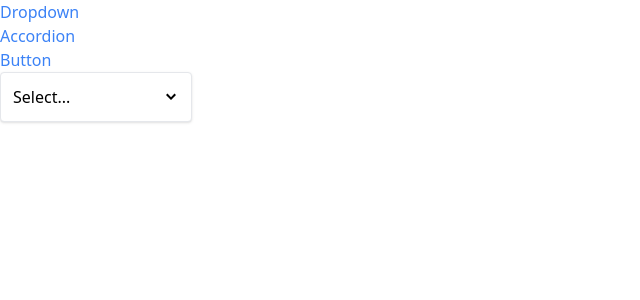
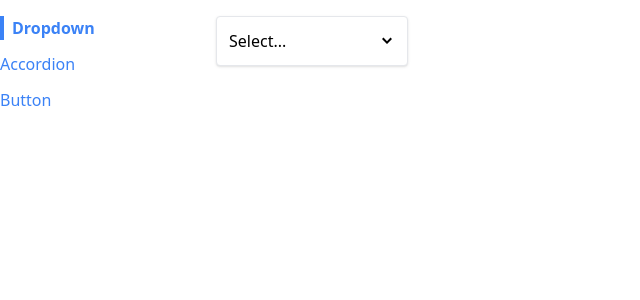
Before and after one commit to waynesdotdev/comps, a React (Create React App) app: page / in a window 1280 px wide. Shown: the top 300 px of the page, without its empty margins (0-640 px from the left). Built offline with nearby package versions, Linux system fonts and the light colour scheme.

Commit message:
navigation done

```diff
--- a/src/App.js
+++ b/src/App.js
@@ -6,10 +6,10 @@
 
 function App() {
   return (
-    <div>
+    <div className='container mx-auto grid grid-cols-6 gap-4 mt-4'>
       <SideBar />
 
-      <div>
+      <div className='col-span-5'>
         <Route path='/accordion'>
           <AccordionPage />
         </Route>
--- a/src/components/Link.js
+++ b/src/components/Link.js
@@ -1,10 +1,14 @@
 import classNames from 'classnames'
 import useNavigation from '../hooks/useNavigation'
 
-const Link = ({ to, children }) => {
-  const { navigate } = useNavigation()
+const Link = ({ to, children, className, activeClassName }) => {
+  const { navigate, currentPath } = useNavigation()
 
-  const classes = classNames('text-blue-500', {})
+  const classes = classNames(
+    'text-blue-500',
+    className,
+    currentPath === to && activeClassName
+  )
 
   const handleClick = event => {
     if (event.metaKey || event.ctrlKey) {
@@ -15,6 +19,7 @@
   }
 
   return (
+    //eslint-disable-next-line
     <a className={classes} onClick={handleClick}>
       {children}
     </a>
--- a/src/components/SideBar.js
+++ b/src/components/SideBar.js
@@ -18,14 +18,19 @@
 
   const renderedLinks = links.map(link => {
     return (
-      <Link key={link.label} to={link.path}>
+      <Link
+        key={link.label}
+        to={link.path}
+        className='mb-3'
+        activeClassName='font-bold border-l-4 border-blue-500 pl-2'
+      >
         {link.label}
       </Link>
     )
   })
 
   return (
-    <div className='sticky top-0 overflow-y-scroll flex flex-col cursor-pointer'>
+    <div className='sticky top-0 flex flex-col items-start cursor-pointer'>
       {renderedLinks}
     </div>
   )
```
